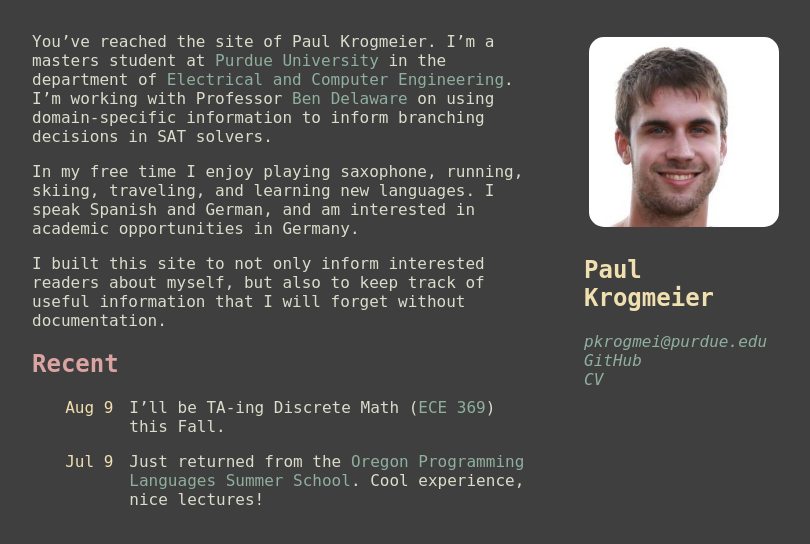
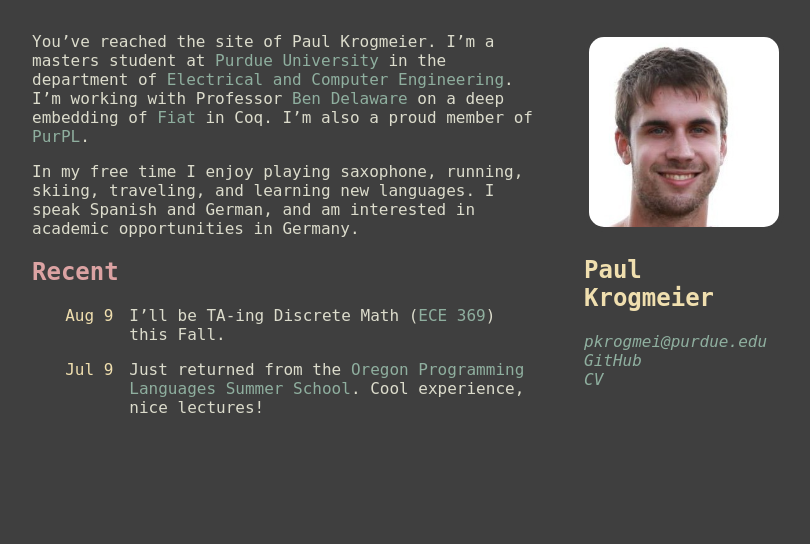
Before and after one commit to paulkrog/paulkrog.github.io, a Jekyll site: the page built from index.md, in a window 1280 px wide. Shown: the top 544 px of the page, without its empty margins (224-1034 px from the left). Built offline with Jekyll 4.4.1, drawn with Linux system fonts in a browser that asks for light colours.

Commit message:
Modifications to cv and a few changes to index

```diff
--- a/index.md
+++ b/index.md
@@ -2,23 +2,22 @@
 layout: experimental
 ---
 
-You've reached the site of Paul Krogmeier. I'm a masters student
-at [Purdue University][purdue] in the department of [Electrical and
-Computer Engineering][ece]. I'm working with Professor [Ben Delaware][ben] on using
-domain-specific information to inform branching decisions in SAT
-solvers.
+You've reached the site of Paul Krogmeier. I'm a masters student at
+[Purdue University][purdue] in the department of [Electrical and
+Computer Engineering][ece]. I'm working with Professor [Ben
+Delaware][ben] on a deep embedding of
+[Fiat][fiat] in Coq. I'm also a proud member
+of [PurPL][purpl].
 
 In my free time I enjoy playing saxophone, running, skiing, traveling,
 and learning new languages. I speak Spanish and German, and am interested
 in academic opportunities in Germany.
 
-I built this site to not only inform interested readers about
-myself, but also to keep track of useful information that I will
-forget without documentation.
-
 [purdue]: http://www.purdue.edu
 [ece]: https://engineering.purdue.edu/ECE
 [ben]: https://www.cs.purdue.edu/homes/bendy
+[fiat]: http://plv.csail.mit.edu/fiat/
+[purpl]: http://purduepl.github.io/
 
 ## Recent
 
```
Also changed, not shown: 5 other files.
